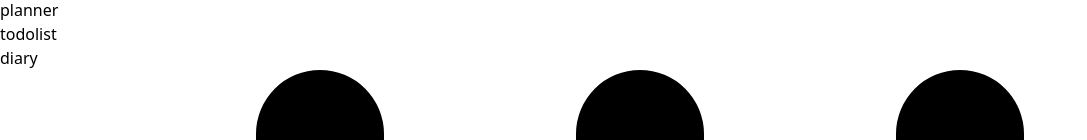
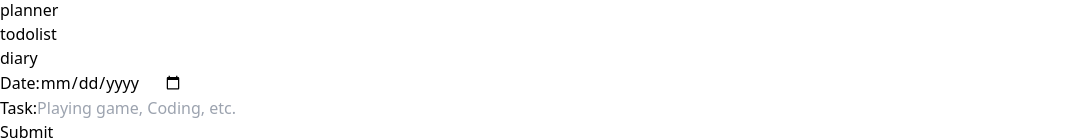
Before and after one commit to WinRafaelx/Final-Project-Front-end---Dev-Init, a React (Vite) app: page /planner/addplanner in a window 1280 px wide. Shown: the part 674-814 px from the top of the page, without its empty margins (0-1087 px from the left). Built offline with nearby package versions, Linux system fonts and the light colour scheme.

Commit message:
feat: implement redux

```diff
--- a/package.json
+++ b/package.json
@@ -10,11 +10,15 @@
     "preview": "vite preview"
   },
   "dependencies": {
+    "@reduxjs/toolkit": "^2.0.1",
     "localforage": "^1.10.0",
     "match-sorter": "^6.3.1",
     "react": "^18.2.0",
     "react-dom": "^18.2.0",
+    "react-redux": "^9.0.4",
     "react-router-dom": "^6.21.1",
+    "redux": "^5.0.1",
+    "redux-logger": "^3.0.6",
     "sort-by": "^1.2.0"
   },
   "devDependencies": {
--- a/src/components/addplanner/Form.jsx
+++ b/src/components/addplanner/Form.jsx
@@ -1,12 +1,78 @@
-import React from 'react'
-import DateInput from './dateInput'
+import React, { useRef } from "react";
+import { useDispatch, useSelector } from "react-redux";
+import { getPlanner, addEvent } from "../../libs/PlannerSlice";
+import { months } from "../../models/model";
+import { useNavigate } from "react-router-dom";
 
-function Form() {
+const Form = () => {
+  const planner = useSelector(getPlanner);
+  const dispatch = useDispatch();
+  const navigate = useNavigate();
+
+  // Create refs for date and task inputs
+  const dateRef = useRef(null);
+  const taskRef = useRef(null);
+
+  const handleSubmit = (e) => {
+    e.preventDefault();
+
+    // Accessing the current values using refs
+    const dateValue = dateRef.current.value;
+    const taskValue = taskRef.current.value;
+
+    const [year, month, date] = dateValue.split("-").map(Number);
+
+    dateRef.current.value = "";
+    taskRef.current.value = "";
+
+    dispatch(
+      addEvent({
+        year: year,
+        month: months[month - 1],
+        date: date,
+        task: taskValue,
+      })
+    );
+      navigate("/planner");
+  };
+  console.log(planner);
+
   return (
-    <>
-        <DateInput />
-    </>
-  )
-}
+    <form className="max-w-sm mx-auto" onSubmit={handleSubmit}>
+      <div className="mb-5">
+        <label htmlFor="date" className="block mb-2 text-sm font-medium">
+          Date:
+        </label>
+        <input
+          type="date"
+          id="date"
+          ref={dateRef}
+          className="bg-gray-50 border border-gray-300 text-gray-900 text-sm rounded-lg focus:ring-blue-500 focus:border-blue-500 block w-full p-2.5 "
+          required
+        />
+      </div>
+      <div className="mb-5">
+        <label htmlFor="task" className="block mb-2 text-sm font-medium">
+          Task:
+        </label>
+        <input
+          type="text"
+          id="task"
+          name="task"
+          ref={taskRef}
+          className="bg-gray-50 border border-gray-300 text-gray-900 text-sm rounded-lg focus:ring-blue-500 focus:border-blue-500 block w-full p-2.5"
+          placeholder="Playing game, Coding, etc."
+          required
+        />
+      </div>
+      <button
+        type="submit"
+        className="text-white bg-blue-700 hover:bg-blue-800 focus:ring-4 focus:outline-none focus:ring-blue-300 font-medium rounded-lg text-sm w-full sm:w-auto px-5 py-2.5 text-center dark:bg-blue-600 dark:hover:bg-blue-700 dark:focus:ring-blue-800"
+      >
+        Submit
+      </button>
+    </form>
+  );
+};
 
-export default Form
+export default Form;
--- a/src/data/planner.json
+++ b/src/data/planner.json
@@ -3,36 +3,36 @@
     "month": "January",
     "year": 2024,
     "plan": [
-      { "day": 1, "events": ["Meeting with Client", "Lunch with Team"] },
-      { "day": 2, "events": ["Gym at 7 AM"] },
-      { "day": 5, "events": ["Doctor's Appointment"] },
-      { "day": 7, "events": ["Family Dinner"] },
-      { "day": 8, "events": ["Shopping"] },
-      { "day": 11, "events": ["Workout at 6 PM"] },
-      { "day": 14, "events": ["Coffee with Friends"] },
-      { "day": 17, "events": ["Project Deadline"] },
-      { "day": 20, "events": ["Dinner with Colleagues"] },
-      { "day": 23, "events": ["Movie Night"] },
-      { "day": 26, "events": ["Team Building Event"] },
-      { "day": 29, "events": ["Book Club Meeting"] },
-      { "day": 31, "events": ["New Year's Eve Celebration"] }
+      { "date": 1, "events": ["Meeting with Client", "Lunch with Team"] },
+      { "date": 2, "events": ["Gym at 7 AM"] },
+      { "date": 5, "events": ["Doctor's Appointment"] },
+      { "date": 7, "events": ["Family Dinner"] },
+      { "date": 8, "events": ["Shopping"] },
+      { "date": 11, "events": ["Workout at 6 PM"] },
+      { "date": 14, "events": ["Coffee with Friends"] },
+      { "date": 17, "events": ["Project Deadline"] },
+      { "date": 20, "events": ["Dinner with Colleagues"] },
+      { "date": 23, "events": ["Movie Night"] },
+      { "date": 26, "events": ["Team Building Event"] },
+      { "date": 29, "events": ["Book Club Meeting"] },
+      { "date": 31, "events": ["New Year's Eve Celebration"] }
     ]
   },
   {
     "month": "February",
     "year": 2024,
     "plan": [
-      { "day": 1, "events": ["Team Meeting"] },
-      { "day": 2, "events": ["Dentist Appointment"] },
-      { "day": 5, "events": ["Lunch with Friends"] },
-      { "day": 7, "events": ["Movie Night"] },
-      { "day": 8, "events": ["Shopping"] },
-      { "day": 11, "events": ["Workout at 6 PM"] },
-      { "day": 14, "events": ["Coffee with Friends"] },
-      { "day": 17, "events": ["Project Deadline"] },
-      { "day": 20, "events": ["Dinner with Colleagues"] },
-      { "day": 23, "events": ["Movie Night"] },
-      { "day": 26, "events": ["Team Building Event"] }
+      { "date": 1, "events": ["Team Meeting"] },
+      { "date": 2, "events": ["Dentist Appointment"] },
+      { "date": 5, "events": ["Lunch with Friends"] },
+      { "date": 7, "events": ["Movie Night"] },
+      { "date": 8, "events": ["Shopping"] },
+      { "date": 11, "events": ["Workout at 6 PM"] },
+      { "date": 14, "events": ["Coffee with Friends"] },
+      { "date": 17, "events": ["Project Deadline"] },
+      { "date": 20, "events": ["Dinner with Colleagues"] },
+      { "date": 23, "events": ["Movie Night"] },
+      { "date": 26, "events": ["Team Building Event"] }
     ]
   },
 
@@ -40,140 +40,140 @@
     "month": "March",
     "year": 2024,
     "plan": [
-      { "day": 1, "events": ["Team Meeting"] },
-      { "day": 5, "events": ["Lunch with Friends"] },
-      { "day": 8, "events": ["Shopping"] },
-      { "day": 12, "events": ["Family Picnic"] },
-      { "day": 15, "events": ["Project Presentation"] },
-      { "day": 18, "events": ["Dinner with Colleagues"] },
-      { "day": 22, "events": ["Movie Night"] },
-      { "day": 26, "events": ["Book Club Meeting"] },
-      { "day": 29, "events": ["Game Night with Friends"] },
-      { "day": 31, "events": ["New Month Celebration"] }
+      { "date": 1, "events": ["Team Meeting"] },
+      { "date": 5, "events": ["Lunch with Friends"] },
+      { "date": 8, "events": ["Shopping"] },
+      { "date": 12, "events": ["Family Picnic"] },
+      { "date": 15, "events": ["Project Presentation"] },
+      { "date": 18, "events": ["Dinner with Colleagues"] },
+      { "date": 22, "events": ["Movie Night"] },
+      { "date": 26, "events": ["Book Club Meeting"] },
+      { "date": 29, "events": ["Game Night with Friends"] },
+      { "date": 31, "events": ["New Month Celebration"] }
     ]
   },
   {
     "month": "April",
     "year": 2024,
     "plan": [
-      { "day": 3, "events": ["Workshop Event"] },
-      { "day": 7, "events": ["Coffee with Friends"] },
-      { "day": 10, "events": ["Team Building Event"] },
-      { "day": 14, "events": ["Dinner with Family"] },
-      { "day": 18, "events": ["Project Deadline"] },
-      { "day": 21, "events": ["Movie Night"] },
-      { "day": 25, "events": ["Lunch with Clients"] },
-      { "day": 28, "events": ["Game Night with Friends"] }
+      { "date": 3, "events": ["Workshop Event"] },
+      { "date": 7, "events": ["Coffee with Friends"] },
+      { "date": 10, "events": ["Team Building Event"] },
+      { "date": 14, "events": ["Dinner with Family"] },
+      { "date": 18, "events": ["Project Deadline"] },
+      { "date": 21, "events": ["Movie Night"] },
+      { "date": 25, "events": ["Lunch with Clients"] },
+      { "date": 28, "events": ["Game Night with Friends"] }
     ]
   },
   {
     "month": "May",
     "year": 2024,
     "plan": [
-      { "day": 2, "events": ["Team Meeting"] },
-      { "day": 6, "events": ["Gym at 7 AM"] },
-      { "day": 10, "events": ["Shopping"] },
-      { "day": 15, "events": ["Dinner with Colleagues"] },
-      { "day": 19, "events": ["Project Presentation"] },
-      { "day": 22, "events": ["Movie Night"] },
-      { "day": 26, "events": ["Book Club Meeting"] },
-      { "day": 30, "events": ["Family Dinner"] }
+      { "date": 2, "events": ["Team Meeting"] },
+      { "date": 6, "events": ["Gym at 7 AM"] },
+      { "date": 10, "events": ["Shopping"] },
+      { "date": 15, "events": ["Dinner with Colleagues"] },
+      { "date": 19, "events": ["Project Presentation"] },
+      { "date": 22, "events": ["Movie Night"] },
+      { "date": 26, "events": ["Book Club Meeting"] },
+      { "date": 30, "events": ["Family Dinner"] }
     ]
   },
   {
     "month": "June",
     "year": 2024,
     "plan": [
-      { "day": 3, "events": ["Coffee with Friends"] },
-      { "day": 7, "events": ["Team Building Event"] },
-      { "day": 11, "events": ["Lunch with Clients"] },
-      { "day": 15, "events": ["Workshop Event"] },
-      { "day": 18, "events": ["Dinner with Family"] },
-      { "day": 21, "events": ["Project Deadline"] },
-      { "day": 25, "events": ["Movie Night"] },
-      { "day": 29, "events": ["Game Night with Friends"] }
+      { "date": 3, "events": ["Coffee with Friends"] },
+      { "date": 7, "events": ["Team Building Event"] },
+      { "date": 11, "events": ["Lunch with Clients"] },
+      { "date": 15, "events": ["Workshop Event"] },
+      { "date": 18, "events": ["Dinner with Family"] },
+      { "date": 21, "events": ["Project Deadline"] },
+      { "date": 25, "events": ["Movie Night"] },
+      { "date": 29, "events": ["Game Night with Friends"] }
     ]
   },
   {
     "month": "July",
     "year": 2024,
     "plan": [
-      { "day": 2, "events": ["Gym at 7 AM"] },
-      { "day": 6, "events": ["Team Meeting"] },
-      { "day": 10, "events": ["Shopping"] },
-      { "day": 14, "events": ["Coffee with Friends"] },
-      { "day": 18, "events": ["Project Presentation"] },
-      { "day": 22, "events": ["Dinner with Colleagues"] },
-      { "day": 26, "events": ["Book Club Meeting"] },
-      { "day": 30, "events": ["Family Dinner"] }
+      { "date": 2, "events": ["Gym at 7 AM"] },
+      { "date": 6, "events": ["Team Meeting"] },
+      { "date": 10, "events": ["Shopping"] },
+      { "date": 14, "events": ["Coffee with Friends"] },
+      { "date": 18, "events": ["Project Presentation"] },
+      { "date": 22, "events": ["Dinner with Colleagues"] },
+      { "date": 26, "events": ["Book Club Meeting"] },
+      { "date": 30, "events": ["Family Dinner"] }
     ]
   },
   {
     "month": "August",
     "year": 2024,
     "plan": [
-      { "day": 3, "events": ["Game Night with Friends"] },
-      { "day": 7, "events": ["Team Building Event"] },
-      { "day": 11, "events": ["Lunch with Clients"] },
-      { "day": 15, "events": ["Movie Night"] },
-      { "day": 19, "events": ["Dinner with Family"] },
-      { "day": 23, "events": ["Project Deadline"] },
-      { "day": 27, "events": ["Coffee with Friends"] },
-      { "day": 31, "events": ["New Month Celebration"] }
+      { "date": 3, "events": ["Game Night with Friends"] },
+      { "date": 7, "events": ["Team Building Event"] },
+      { "date": 11, "events": ["Lunch with Clients"] },
+      { "date": 15, "events": ["Movie Night"] },
+      { "date": 19, "events": ["Dinner with Family"] },
+      { "date": 23, "events": ["Project Deadline"] },
+      { "date": 27, "events": ["Coffee with Friends"] },
+      { "date": 31, "events": ["New Month Celebration"] }
     ]
   },
   {
     "month": "September",
     "year": 2024,
     "plan": [
-      { "day": 4, "events": ["Book Club Meeting"] },
-      { "day": 8, "events": ["Team Meeting"] },
-      { "day": 12, "events": ["Gym at 7 AM"] },
-      { "day": 16, "events": ["Workshop Event"] },
-      { "day": 20, "events": ["Dinner with Colleagues"] },
-      { "day": 24, "events": ["Project Presentation"] },
-      { "day": 28, "events": ["Game Night with Friends"] }
+      { "date": 4, "events": ["Book Club Meeting"] },
+      { "date": 8, "events": ["Team Meeting"] },
+      { "date": 12, "events": ["Gym at 7 AM"] },
+      { "date": 16, "events": ["Workshop Event"] },
+      { "date": 20, "events": ["Dinner with Colleagues"] },
+      { "date": 24, "events": ["Project Presentation"] },
+      { "date": 28, "events": ["Game Night with Friends"] }
     ]
   },
   {
     "month": "October",
     "year": 2024,
     "plan": [
-      { "day": 2, "events": ["Coffee with Friends"] },
-      { "day": 6, "events": ["Team Building Event"] },
-      { "day": 10, "events": ["Lunch with Clients"] },
-      { "day": 14, "events": ["Shopping"] },
-      { "day": 18, "events": ["Movie Night"] },
-      { "day": 22, "events": ["Dinner with Family"] },
-      { "day": 26, "events": ["Project Deadline"] },
-      { "day": 30, "events": ["Family Dinner"] }
+      { "date": 2, "events": ["Coffee with Friends"] },
+      { "date": 6, "events": ["Team Building Event"] },
+      { "date": 10, "events": ["Lunch with Clients"] },
+      { "date": 14, "events": ["Shopping"] },
+      { "date": 18, "events": ["Movie Night"] },
+      { "date": 22, "events": ["Dinner with Family"] },
+      { "date": 26, "events": ["Project Deadline"] },
+      { "date": 30, "events": ["Family Dinner"] }
     ]
   },
   {
     "month": "November",
     "year": 2024,
     "plan": [
-      { "day": 3, "events": ["Book Club Meeting"] },
-      { "day": 7, "events": ["Team Meeting"] },
-      { "day": 11, "events": ["Gym at 7 AM"] },
-      { "day": 15, "events": ["Coffee with Friends"] },
-      { "day": 19, "events": ["Project Presentation"] },
-      { "day": 23, "events": ["Game Night with Friends"] },
-      { "day": 27, "events": ["Workshop Event"] }
+      { "date": 3, "events": ["Book Club Meeting"] },
+      { "date": 7, "events": ["Team Meeting"] },
+      { "date": 11, "events": ["Gym at 7 AM"] },
+      { "date": 15, "events": ["Coffee with Friends"] },
+      { "date": 19, "events": ["Project Presentation"] },
+      { "date": 23, "events": ["Game Night with Friends"] },
+      { "date": 27, "events": ["Workshop Event"] }
     ]
   },
   {
     "month": "December",
     "year": 2024,
     "plan": [
-      { "day": 2, "events": ["Dinner with Colleagues"] },
-      { "day": 6, "events": ["Movie Night"] },
-      { "day": 10, "events": ["Book Club Meeting"] },
-      { "day": 14, "events": ["Project Deadline"] },
-      { "day": 18, "events": ["Family Dinner"] },
-      { "day": 22, "events": ["Shopping"] },
-      { "day": 26, "events": ["Coffee with Friends"] },
-      { "day": 30, "events": ["New Year's Eve Celebration"] }
+      { "date": 2, "events": ["Dinner with Colleagues"] },
+      { "date": 6, "events": ["Movie Night"] },
+      { "date": 10, "events": ["Book Club Meeting"] },
+      { "date": 14, "events": ["Project Deadline"] },
+      { "date": 18, "events": ["Family Dinner"] },
+      { "date": 22, "events": ["Shopping"] },
+      { "date": 26, "events": ["Coffee with Friends"] },
+      { "date": 30, "events": ["New Year's Eve Celebration"] }
     ]
   }
 ]
--- /dev/null
+++ b/src/libs/PlannerSlice.js
@@ -0,0 +1,65 @@
+import { createSlice } from "@reduxjs/toolkit";
+import data from "../data/planner.json";
+
+const calendarSlice = createSlice({
+  name: "calendar",
+  initialState: {
+    data: data,
+  },
+  reducers: {
+    addEvent: (state, action) => {
+      const { year, month, date, task } = action.payload;
+      console.log(year, month, date, task);
+
+      // Find the target month
+      const targetMonth = state.data.find(
+        (item) => item.year === year && item.month === month
+      );
+
+      console.log(targetMonth);
+
+      // Check if the target month exists
+      if (targetMonth) {
+        // Find the target date within the month
+        const targetDate = targetMonth['plan'].find(
+          (item) => item.date === date
+        );
+
+        // Check if the target date exists
+        if (targetDate) {
+          // Update tasks for the target date
+          targetDate['events'].push(task);
+        } else {
+          // If the target date doesn't exist, create a new entry
+          const indexDate = targetMonth['plan'].findIndex(
+            (item) => item.date > date
+          );
+          const newEvent = {
+            date: date,
+            events: [task],
+          };
+          targetMonth['plan'].splice(indexDate, 0, newEvent);
+          // targetDate.splice(indexDate, 0, newEvent);
+        }
+      } else {
+        // If the target month doesn't exist, create a new entry for the month
+        state.data.push({
+          year: year,
+          month: month,
+          dates: [
+            {
+              date: date,
+              tasks: [task],
+            },
+          ],
+        });
+      }
+    },
+  },
+});
+
+export const { addEvent } = calendarSlice.actions;
+
+export default calendarSlice.reducer;
+
+export const getPlanner = (state) => state.calendar.data;
--- a/src/main.jsx
+++ b/src/main.jsx
@@ -1,16 +1,15 @@
 // Import necessary dependencies
 import React from 'react';
-import ReactDOM from 'react-dom/client';
-import {
-  createBrowserRouter,
-  RouterProvider,
-} from 'react-router-dom';
+import { createBrowserRouter, RouterProvider } from 'react-router-dom'; // Updated imports
+import { createRoot } from 'react-dom/client';
 import './index.css';
 import App from './App.jsx';
 import Planner from './pages/Planner.jsx';
 import Todolist from './pages/Todolist.jsx';
 import Diary from './pages/Diary.jsx';
-import AddPlanner from './pages/Addplanner.jsx';
+import store from './store.js';
+import { Provider } from 'react-redux'; // Updated import
+import Addplanner from './pages/Addplanner.jsx';
 
 // Define your routes
 const routes = [
@@ -20,7 +19,11 @@ const routes = [
   },
   {
     path: '/planner',
-    element: <Planner />,
+    element: (
+      <Provider store={store}>
+        <Planner />
+      </Provider>
+    ),
   },
   {
     path: '/todolist',
@@ -32,7 +35,11 @@ const routes = [
   },
   {
     path: '/planner/addplanner',
-    element: <AddPlanner />,
+    element:(
+      <Provider store={store}>
+        <Addplanner />
+      </Provider>
+    ),
   },
 ];
 
@@ -40,6 +47,6 @@ const routes = [
 const router = createBrowserRouter(routes);
 
 // Render the application with the router
-ReactDOM.createRoot(document.getElementById('root')).render(
+createRoot(document.getElementById('root')).render(
   <RouterProvider router={router} />
 );
--- /dev/null
+++ b/src/store.js
@@ -0,0 +1,26 @@
+import { configureStore } from "@reduxjs/toolkit";
+import { useDispatch } from "react-redux";
+import { combineReducers } from "redux";
+import { logger } from "redux-logger";
+import calendarReducer from "./libs/PlannerSlice";
+
+const rootReducer = combineReducers({
+  // Add your reducers here
+  calendar: calendarReducer,
+});
+
+const middleware = (getDefaultMiddleware) => {
+  return import.meta.env.MODE !== "production"
+    ? getDefaultMiddleware().concat(logger)
+    : getDefaultMiddleware();
+};
+
+const store = configureStore({
+  reducer: rootReducer,
+  middleware,
+  devTools: import.meta.env.MODE !== "production",
+});
+
+export const useAppDispatch = () => useDispatch();
+
+export default store;
```
Also changed, not shown: src/components/planner/Calendar.jsx (+15 -3 lines), src/components/planner/CalendarGrid.jsx (+12 -15 lines), src/models/model.js (renamed from src/components/planner/utils.jsx), 1 other file (tests, documents, lock files or other folders).
